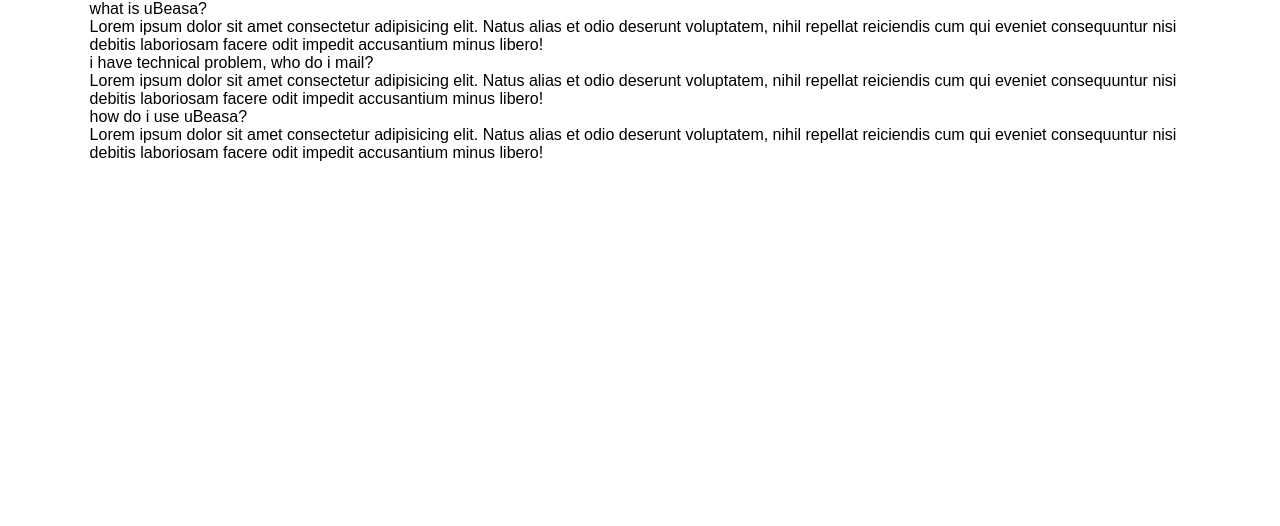
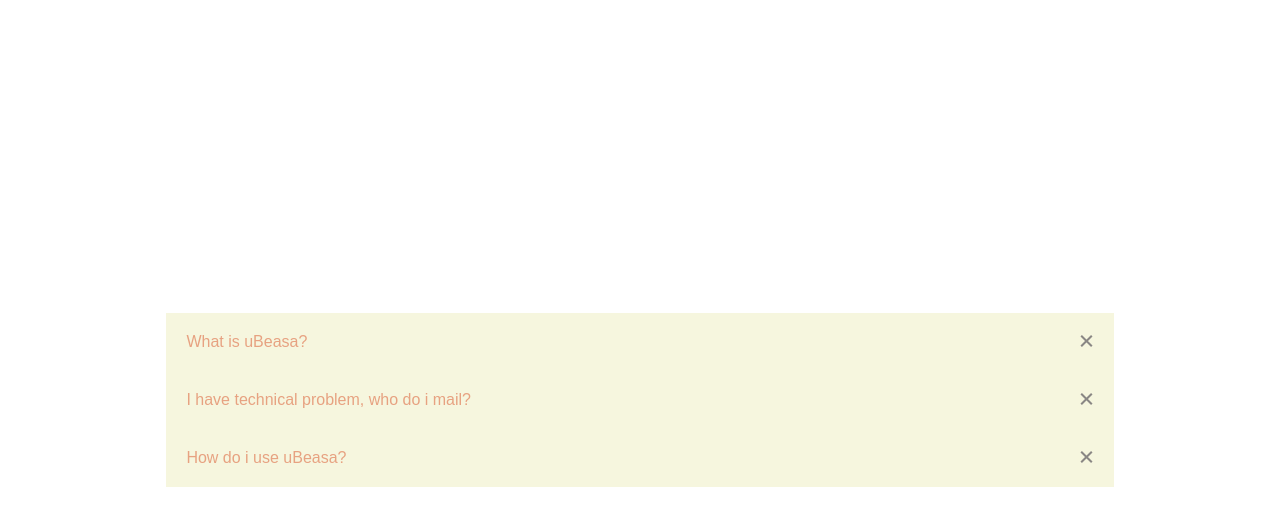
Before and after one commit to nkartikaxioned/accordion, a plain HTML site: page index.html in a window 1280 px wide. Drawn offline with Linux system fonts and the light colour scheme.

Commit message:
style add

```diff
--- a/assets/css/style.css
+++ b/assets/css/style.css
@@ -79,7 +79,7 @@ sub { bottom: -.25em; }
 }
 
 .cf:after { clear: both; }
-.cf { *zoom: 1; }
+.cf { zoom: 1; }
 
 /*for all*/
 body {
@@ -103,46 +103,71 @@ li {
   width: 86%;
   margin: 0 auto;
 }
-/*=================================
-  Header styling starts here
-=================================*/
 
-
-
-
-
-
-/*=================================
-  Header styling ends here
-=================================*/
+.caps-first::first-letter { text-transform: capitalize; }
 
 /*=================================
   main styling starts here
 =================================*/
+.accordion-container {
+ width: 100%;
+ height: 100vh;
+ display: flex;
+    flex-direction: column;
+    justify-content: center;
+}
+.accordion-container .wrapper { width: 74%; }
 
+.accordion {
+  padding: 20px;
+  display: flex;
+  align-items: center;
+  background: #F6F6DE;
+  cursor: pointer;
+}
 
+.accordion {
+  display: flex;
+  justify-content: space-between;
+}
 
+.accordion span { color: #E7A281; }
 
+.panel {
+  display: none;
+  background: #E7A281;
+  animation-name: expand;
+  animation-duration: 1s;
+}
 
+.panel p {
+  padding: 20px;
+  color: #fff;
+}
 
+.line {
+  width: 15px;
+  height: 2px;
+  background: #8A8784;
+  transition: 1s;
+}
 
+.vertical { transform: translateY(-2px) rotate(45deg); }
+.horizontal { transform:rotate(-45deg); }
 
+.activep {
+  display: block;
+  transform: scaleY(1.1);
+}
+
+.active{ rotate: 45deg; }
+
+@keyframes expand {
+  from {transform: scaleY(0);}
+  to {transform: scaleY(1.1);}
+}
 /*=================================
   main styling ends here
-=================================*/
-
-/*=================================
-  footer styling starts here
-=================================*/
-
-
-
-
-
-
-
- /*=================================
-  footer styling ends here
 =================================*/
 
 /*media query starts*/
```
